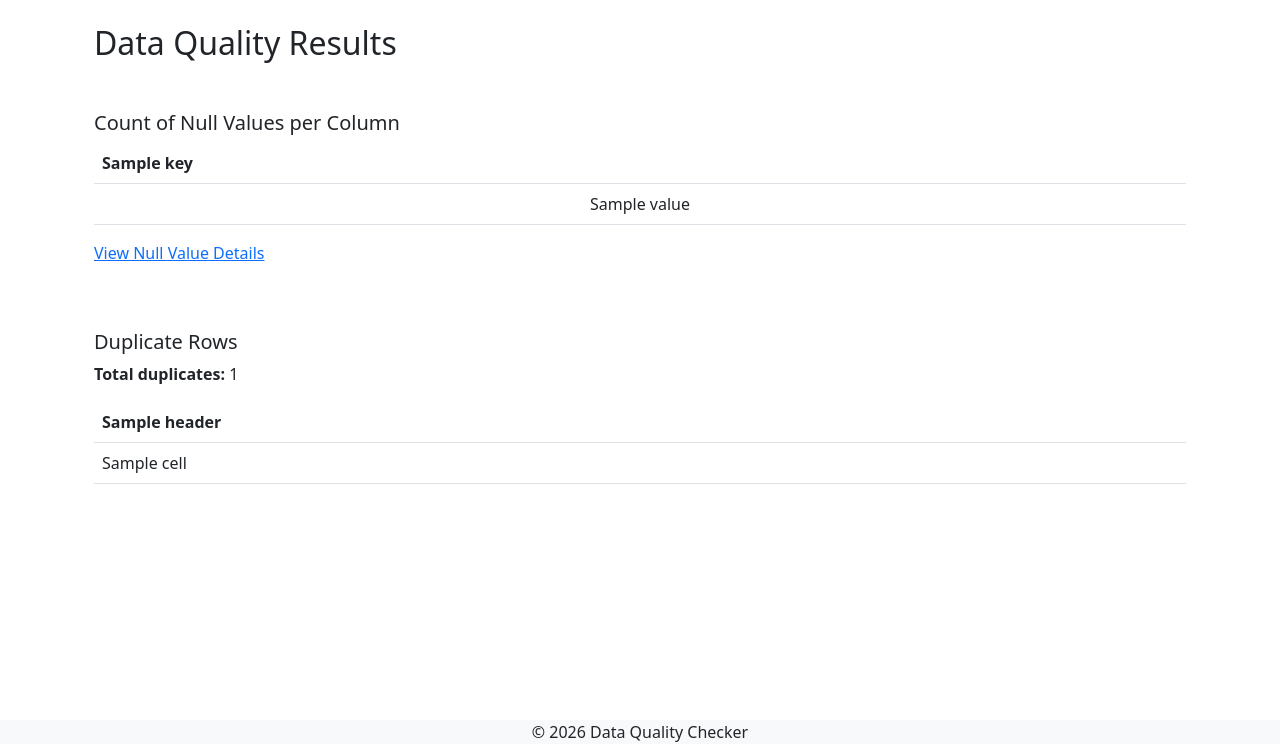
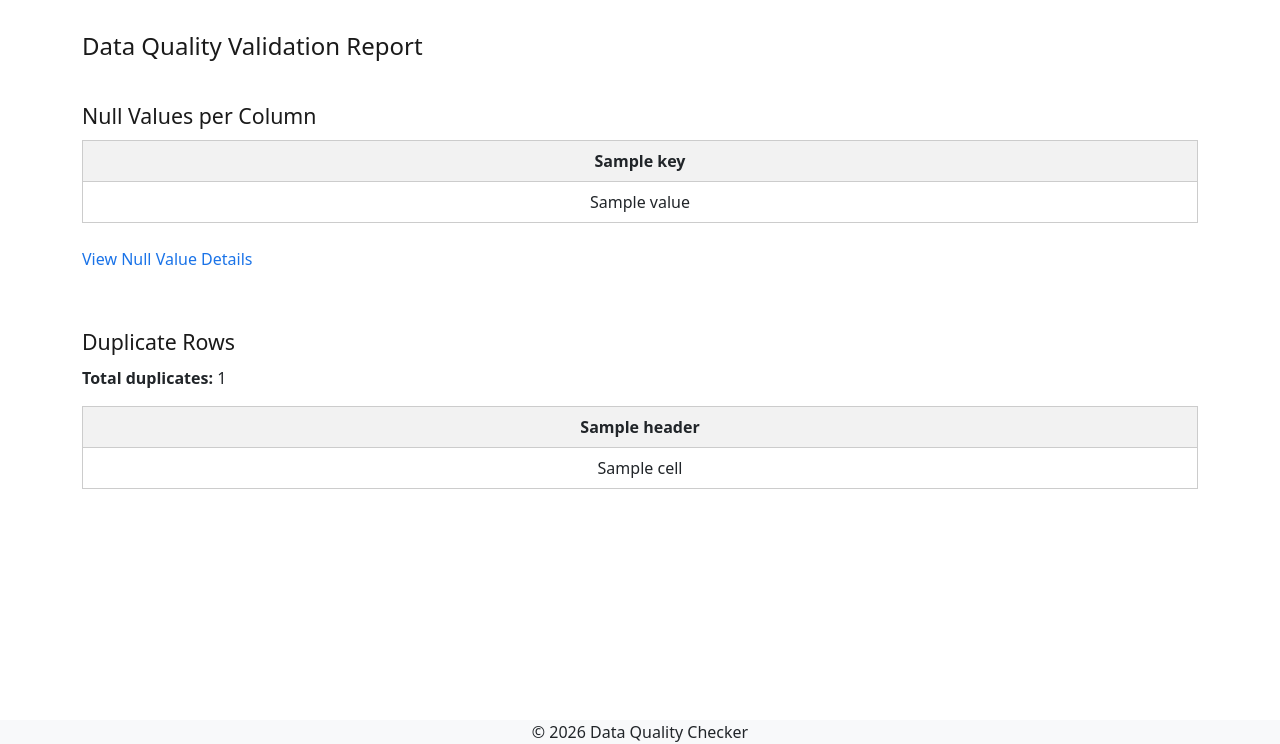
Before and after one commit to samksenija/Data-Quality-Checker, a Django app: template data_quality_checker/quality_checks/templates/results.html in a window 1280 px wide. Shown: the part 56-800 px from the top of the page. Run offline with Django 4.2, Linux system fonts and the light colour scheme; the template is opened without the code that fills it: most values are stand-ins (such as "Sample title", 1, 10 or a date in 2020).

Commit message:
chatGPT as front-end developer

```diff
--- a/data_quality_checker/quality_checks/templates/results.html
+++ b/data_quality_checker/quality_checks/templates/results.html
@@ -4,45 +4,78 @@
 {% block title %}Validation Results{% endblock %}
 
 {% block body %}
+<style>
+    h1, h2, h5 {
+        margin: 0.5em 0;
+        color: #1a1a1a;
+    }
+    h1 { font-size: 18pt; }
+    h2 { font-size: 16pt; }
+    h5 { font-size: 14pt; }
+    table {
+        width: 100%;
+        border-collapse: collapse;
+        margin-bottom: 1.5em;
+    }
+    th, td {
+        border: 1px solid #ccc;
+        padding: 8px;
+        text-align: center;
+    }
+    th {
+        background-color: #f2f2f2;
+        font-weight: bold;
+    }
+    .section {
+        margin-top: 2em;
+    }
+    .link {
+        color: #1a73e8;
+        text-decoration: none;
+        font-size: 12pt;
+    }
+    .padding-bottom {
+        padding-bottom: 1.5em;
+    }
+</style>
 
-<div class="container">
-    <h2 class="mb-4">Data Quality Results</h2>
-    <div class="fixed-content push-div-down-25">
-        <h5>Count of Null Values per Column</h5>
-        <table class="table">
+<div class="section">
+    <h1>Data Quality Validation Report</h1>
+</div>
+
+<div class="section fixed-content">
+    <h2>Null Values per Column</h2>
+    <table>
         <thead>
             <tr>
                 {% for key, value in null_count_per_column.items %}
-                        <th scope="col">{{ key }}</th>
+                    <th>{{ key }}</th>
                 {% endfor %}
             </tr>
         </thead>
         <tbody>
             <tr>
                 {% for key, value in null_count_per_column.items %}
-                        <td style="text-align: center;">{{ value }}</td>
+                    <td>{{ value }}</td>
                 {% endfor %}
             </tr>
         </tbody>
     </table>
+    <p><a class="link" href="{% url 'null_value_details' %}">View Null Value Details</a></p>
 </div>
-    <a href="{% url 'null_value_details' %}">
-        View Null Value Details
-    </a>
 
-    <div class="push-div-down-65 fixed-content">
-        <h5>Duplicate Rows</h5>
+<div class="section fixed-content">
+    <h2>Duplicate Rows</h2>
     <p><strong>Total duplicates:</strong> {{ duplicate_rows.duplicate_count }}</p>
-        <table class="table">
+    <table>
         <thead>
             <tr>
                 {% for header in duplicate_rows.headers %}
-                        <th scope="col">{{ header }}</th>
+                    <th>{{ header }}</th>
                 {% endfor %}
             </tr>
         </thead>
         <tbody>
-                <tr>
             {% for row in duplicate_rows.duplicate_rows %}
                 <tr>
                     {% for cell in row %}
@@ -50,26 +83,24 @@
                     {% endfor %}
                 </tr>
             {% endfor %}
-                </tr>
         </tbody>
     </table>
 </div>
 
 {% if show_schema_results %}
-        <div class="push-div-down-65 fixed-content">
-            <h5>Schema Validation</h5>
-            <div class="push_down_content_65">
-                <table class="table">
+<div class="section padding-bottom">
+    <h2>Schema Validation</h2>
+    <table>
         <thead>
-                        <tr style="text-align: center;">
-                            <th scope="col">Column Name</th>
-                            <th scope="col">Expected Data Type</th>
-                            <th scope="col">Validation Result</th>
+            <tr>
+                <th>Column Name</th>
+                <th>Expected Data Type</th>
+                <th>Validation Result</th>
             </tr>
         </thead>
         <tbody>
             {% for result in schema_check_datatypes %}
-                            <tr style="text-align: center;">
+                <tr>
                     <td>{{ result.column_name }}</td>
                     <td>{{ result.expected_type }}</td>
                     <td>{{ result.validation_result }}</td>
@@ -78,8 +109,6 @@
         </tbody>
     </table>
 </div>
-        </div>
 {% endif %}
-</div>
 
 {% endblock %}
```
Lines whose indentation alone changed are shown as unchanged.
